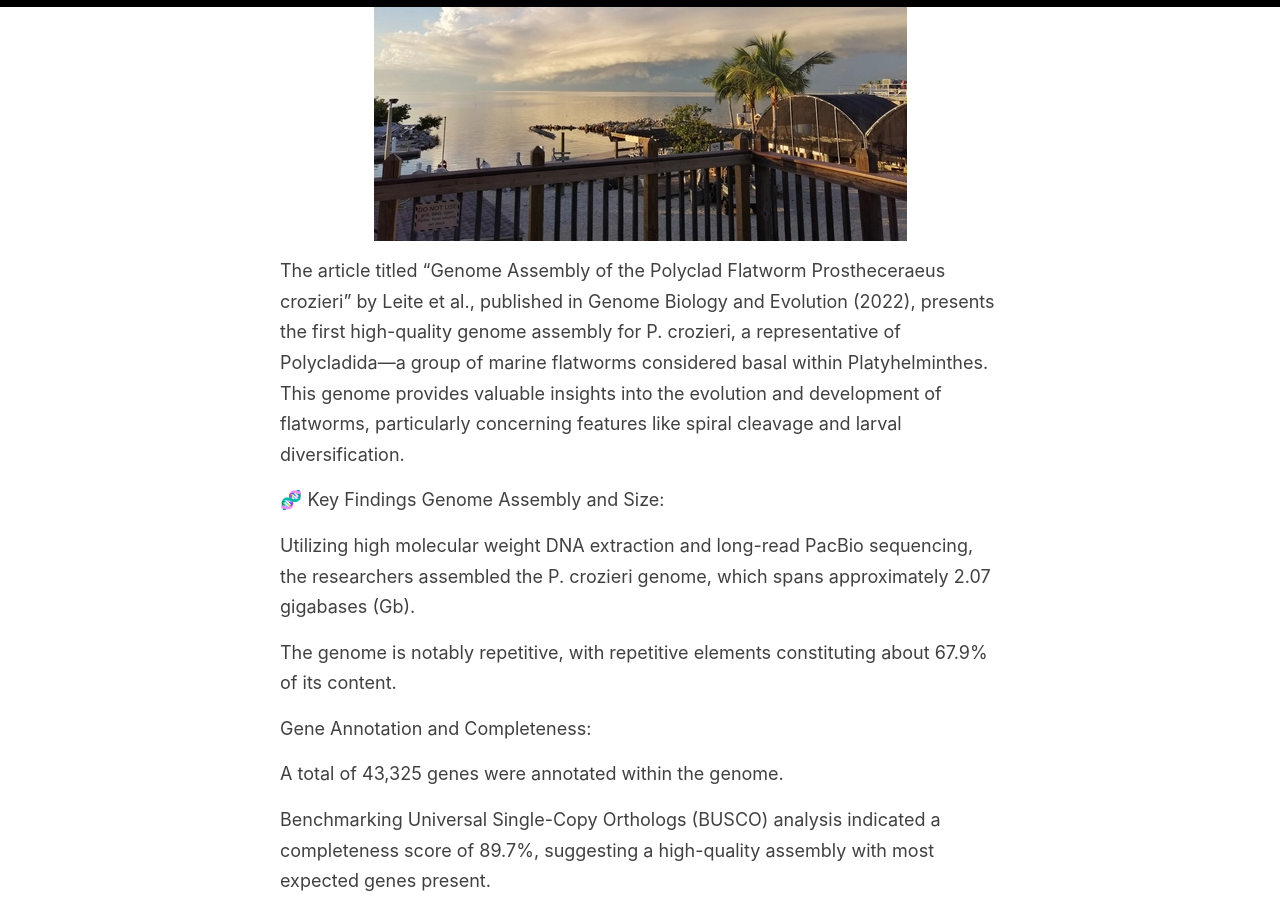
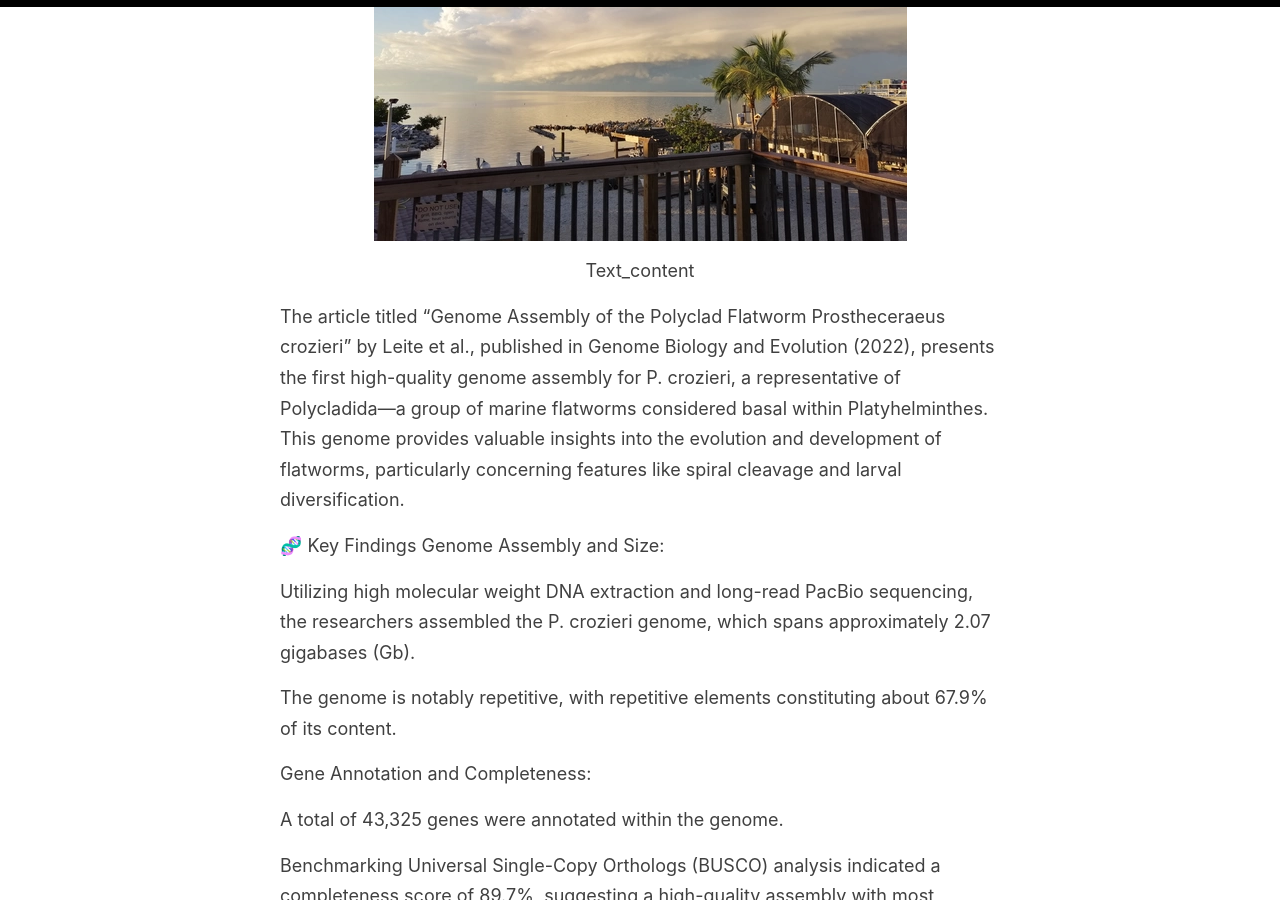
Before and after one commit to djleite/djleite.github.io, a Jekyll site: the page built from _posts/2025-05-01-flatworm-genome.md, in a window 1280 px wide and 900 px high, scrolled down 455 px. Built offline with Jekyll 4.4.1, drawn with Linux system fonts in a browser that asks for light colours; our own code applies the rules of GitHub Pages for plain Markdown files.

```diff
--- a/_posts/2025-05-01-flatworm-genome.md
+++ b/_posts/2025-05-01-flatworm-genome.md
@@ -9,6 +9,7 @@
 Our adventure started in the Florida Keys, at the [Keys Marine Lab](https://www.fio.usf.edu/keys-marine-lab/). Renting kayaks, we surveyed the local mangroves, looking for the ascidians, were the flatworms congregated.
 
 ![Looking out from the Keys Marine Lab, Florida, USA](/images/keys.webp)
+<p style="text-align:center;">Text_content</p>
 
 The article titled "Genome Assembly of the Polyclad Flatworm Prostheceraeus crozieri" by Leite et al., published in Genome Biology and Evolution (2022), presents the first high-quality genome assembly for P. crozieri, a representative of Polycladida—a group of marine flatworms considered basal within Platyhelminthes. This genome provides valuable insights into the evolution and development of flatworms, particularly concerning features like spiral cleavage and larval diversification.
 
```
